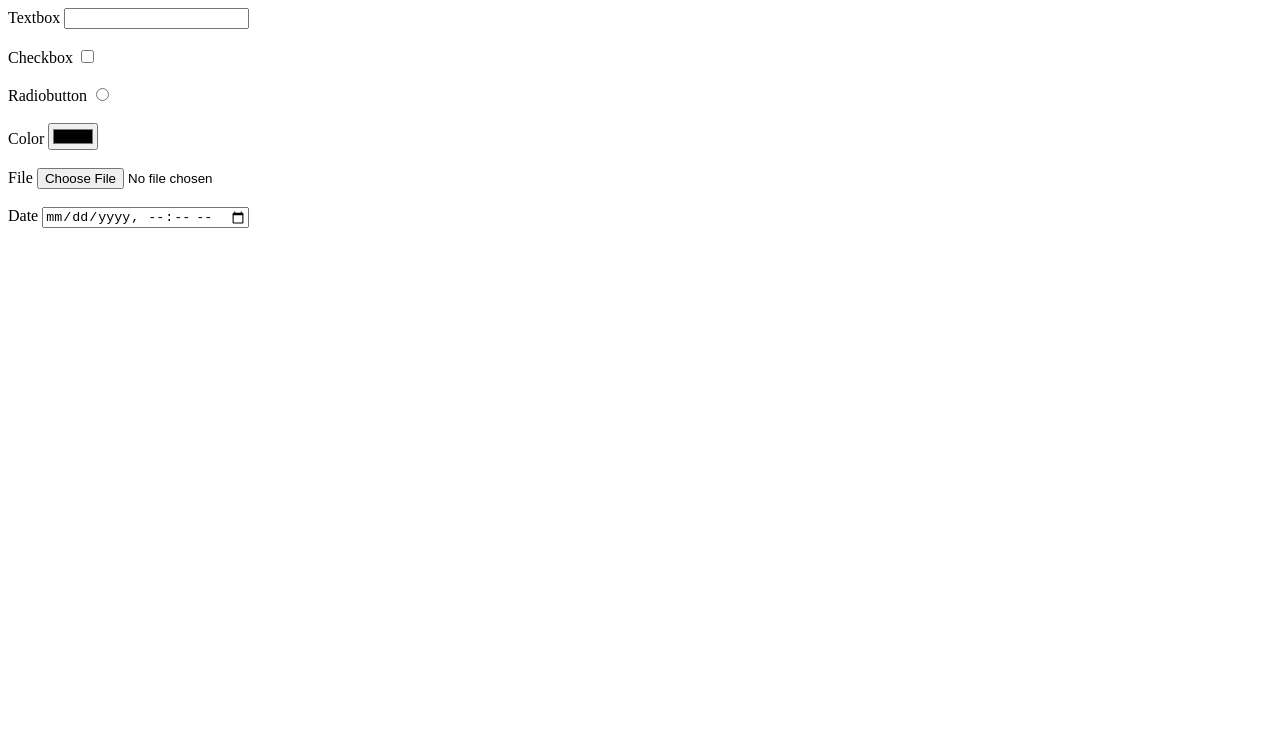
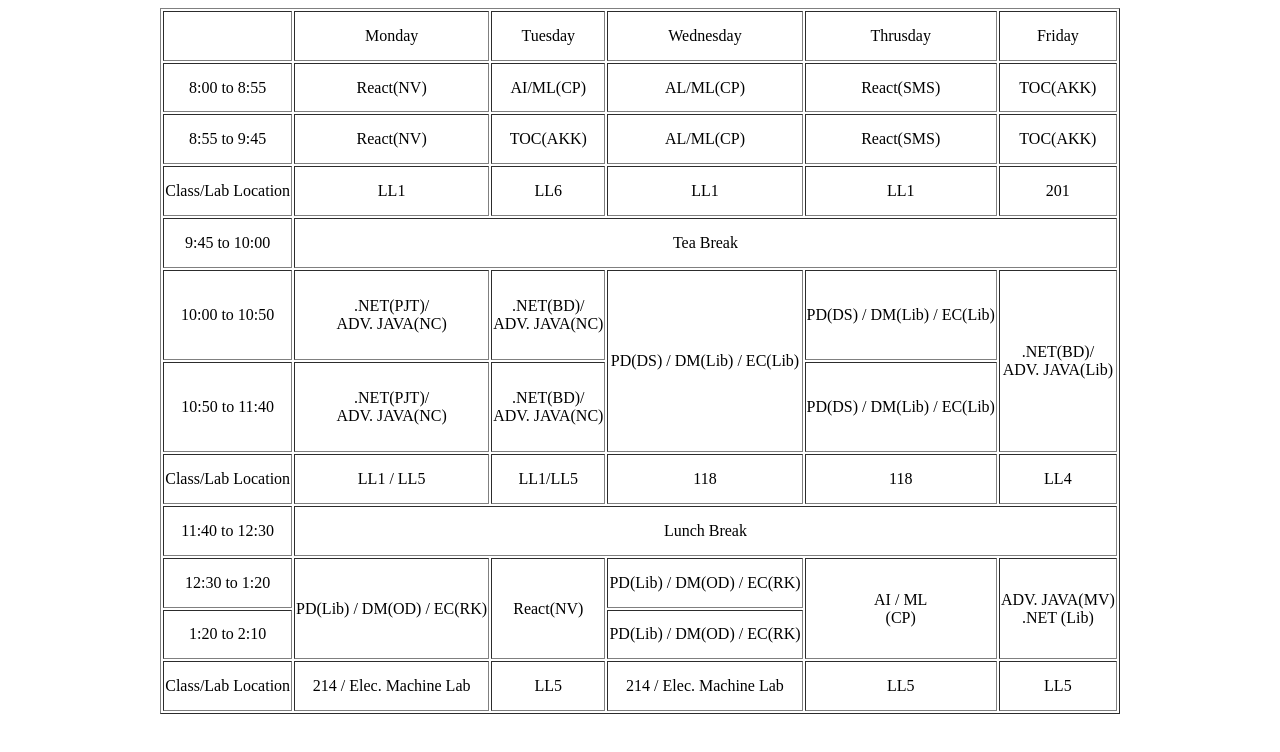
Before and after one commit to MadhviSanghani/react, a React (Vite) app in the folder Demo/: page / in a window 1280 px wide. Shown: the top 752 px of the page. Built offline with nearby package versions, Linux system fonts and the light colour scheme.

Commit message:
timetable

```diff
--- a/Demo/src/LEC2412/htmlcomp.jsx
+++ b/Demo/src/LEC2412/htmlcomp.jsx
@@ -7,18 +7,23 @@ class HtmlComponents extends React.Component{
                 <label htmlFor="">Textbox  </label>
                 <input type="text" />
                 <br /><br />
+
                 <label htmlFor="">Checkbox  </label>
                 <input type="checkbox" />
                 <br /><br />
+
                 <label htmlFor="">Radiobutton  </label>
                 <input type="radio" />
                 <br /><br />
+
                 <label htmlFor="">Color  </label>
                 <input type="color" />
                 <br /><br />
+
                 <label htmlFor="">File  </label>
                 <input type="File" />
                 <br /><br />
+
                 <label htmlFor="">Date  </label>
                 <input type="datetime-local" />
                 <br /><br />
--- /dev/null
+++ b/Demo/src/LEC2412/timetable.jsx
@@ -0,0 +1,101 @@
+import * as React from "react";
+
+class Timetable extends React.Component{
+    render() {
+        return(
+            <div>
+                <center>
+                <table border={1}>
+                    <tbody style={{textAlign:'center', height:'700px'}}>
+                        <tr>
+                            <td></td>
+                            <td>Monday</td>
+                            <td>Tuesday</td>
+                            <td>Wednesday</td>
+                            <td>Thrusday</td>
+                            <td>Friday</td>
+                        </tr>
+                        <tr>
+                            <td>8:00 to 8:55</td>
+                            <td>React(NV)</td>
+                            <td>AI/ML(CP)</td>
+                            <td>AL/ML(CP)</td>
+                            <td>React(SMS)</td>
+                            <td>TOC(AKK)</td>
+                        </tr>
+                        <tr>
+                            <td>8:55 to 9:45</td>
+                            <td>React(NV)</td>
+                            <td>TOC(AKK)</td>
+                            <td>AL/ML(CP)</td>
+                            <td>React(SMS)</td>
+                            <td>TOC(AKK)</td>
+                        </tr>
+                        <tr>
+                            <td>Class/Lab Location</td>
+                            <td>LL1</td>
+                            <td>LL6</td>
+                            <td>LL1</td>
+                            <td>LL1</td>
+                            <td>201</td>
+                        </tr>
+                        <tr>
+                            <td>9:45 to 10:00</td>
+                            <td colSpan={5}>Tea Break</td>
+                        </tr>
+
+                        <tr>
+                            <td>10:00 to 10:50</td>
+                            <td>.NET(PJT)/ <br />ADV. JAVA(NC)</td>
+                            <td>.NET(BD)/ <br />ADV. JAVA(NC)</td>
+                            <td rowSpan={2}>PD(DS) / DM(Lib) / EC(Lib)</td>
+                            <td>PD(DS) / DM(Lib) / EC(Lib)</td>
+                            <td rowSpan={2}>.NET(BD)/ <br />ADV. JAVA(Lib)</td>
+                        </tr>
+                        <tr>
+                            <td>10:50 to 11:40</td>
+                            <td>.NET(PJT)/ <br />ADV. JAVA(NC)</td>
+                            <td>.NET(BD)/ <br />ADV. JAVA(NC)</td>
+                            <td>PD(DS) / DM(Lib) / EC(Lib)</td>
+                        </tr>
+                        <tr>
+                            <td>Class/Lab Location</td>
+                            <td>LL1 / LL5</td>
+                            <td>LL1/LL5</td>
+                            <td>118</td>
+                            <td>118</td>
+                            <td>LL4</td>
+                        </tr>
+                        <tr>
+                            <td>11:40 to 12:30</td>
+                            <td colSpan={5}>Lunch Break</td>
+                        </tr>
+
+                        <tr>
+                            <td>12:30 to 1:20</td>
+                            <td rowSpan={2}>PD(Lib) / DM(OD) / EC(RK)</td>
+                            <td rowSpan={2}>React(NV)</td>
+                            <td >PD(Lib) / DM(OD) / EC(RK)</td>
+                            <td rowSpan={2}>AI / ML <br /> (CP)</td>
+                            <td rowSpan={2}>ADV. JAVA(MV)<br />.NET (Lib)</td>
+                        </tr>
+                        <tr>
+                            <td>1:20 to 2:10</td>
+                            <td>PD(Lib) / DM(OD) / EC(RK)</td>
+                        </tr>
+                        <tr>
+                            <td>Class/Lab Location</td>
+                            <td>214 / Elec. Machine Lab</td>
+                            <td>LL5</td>
+                            <td>214 / Elec. Machine Lab</td>
+                            <td>LL5</td>
+                            <td>LL5</td>
+                        </tr>
+                    </tbody>
+                </table>
+                </center>
+            </div>
+        );
+    }
+}
+export default Timetable;
--- a/Demo/src/main.jsx
+++ b/Demo/src/main.jsx
@@ -1,7 +1,8 @@
 import { StrictMode } from 'react'
 import { createRoot } from 'react-dom/client'
 //import Component1 from './LEC2412/component1'
-import HtmlComponents from './LEC2412/htmlcomp'
+//import HtmlComponents from './LEC2412/htmlcomp'
+import Timetable from './LEC2412/timetable'
 
 // 1. class based implementation
 // 2. function based implementation
@@ -10,6 +11,7 @@ import HtmlComponents from './LEC2412/htmlcomp'
 
 createRoot(document.getElementById('root')).render(
   <StrictMode>
-    <HtmlComponents />
+    {/* <HtmlComponents /> */}
+    <Timetable />
   </StrictMode>,
 )
```
